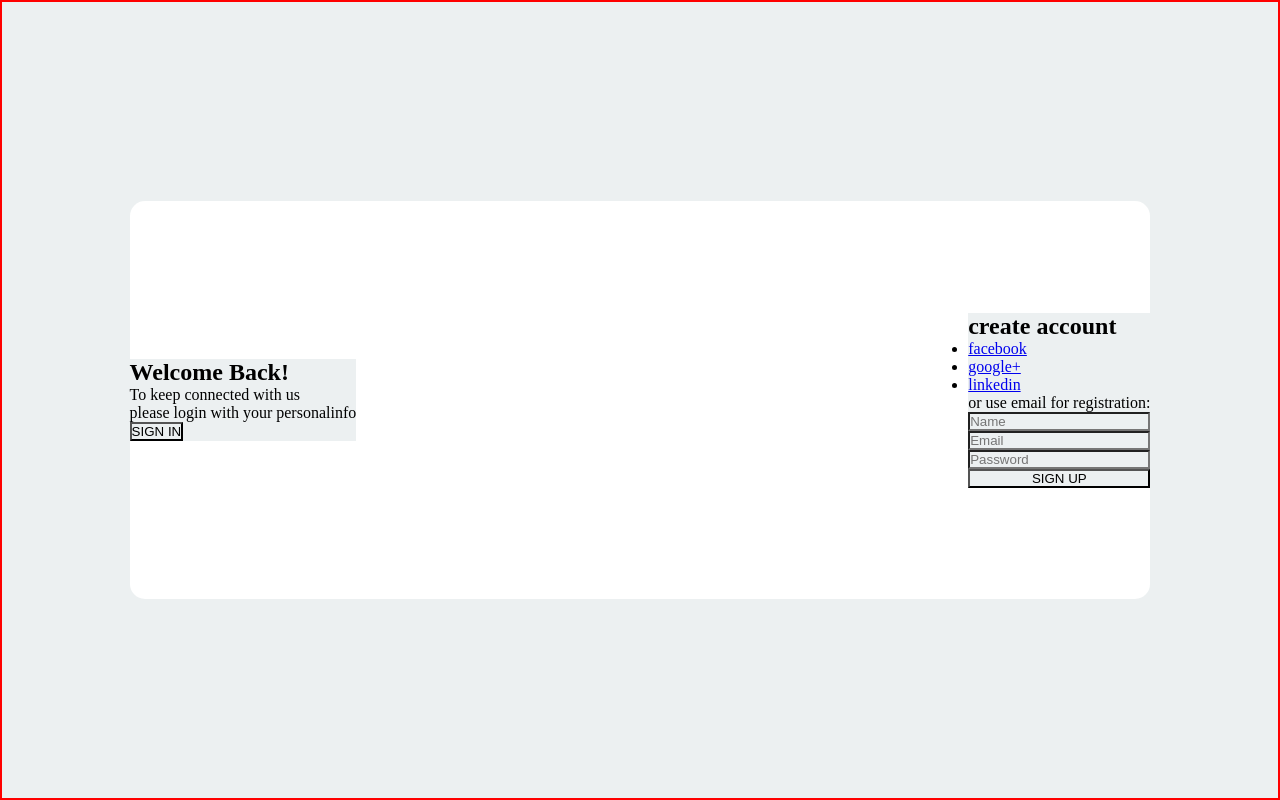
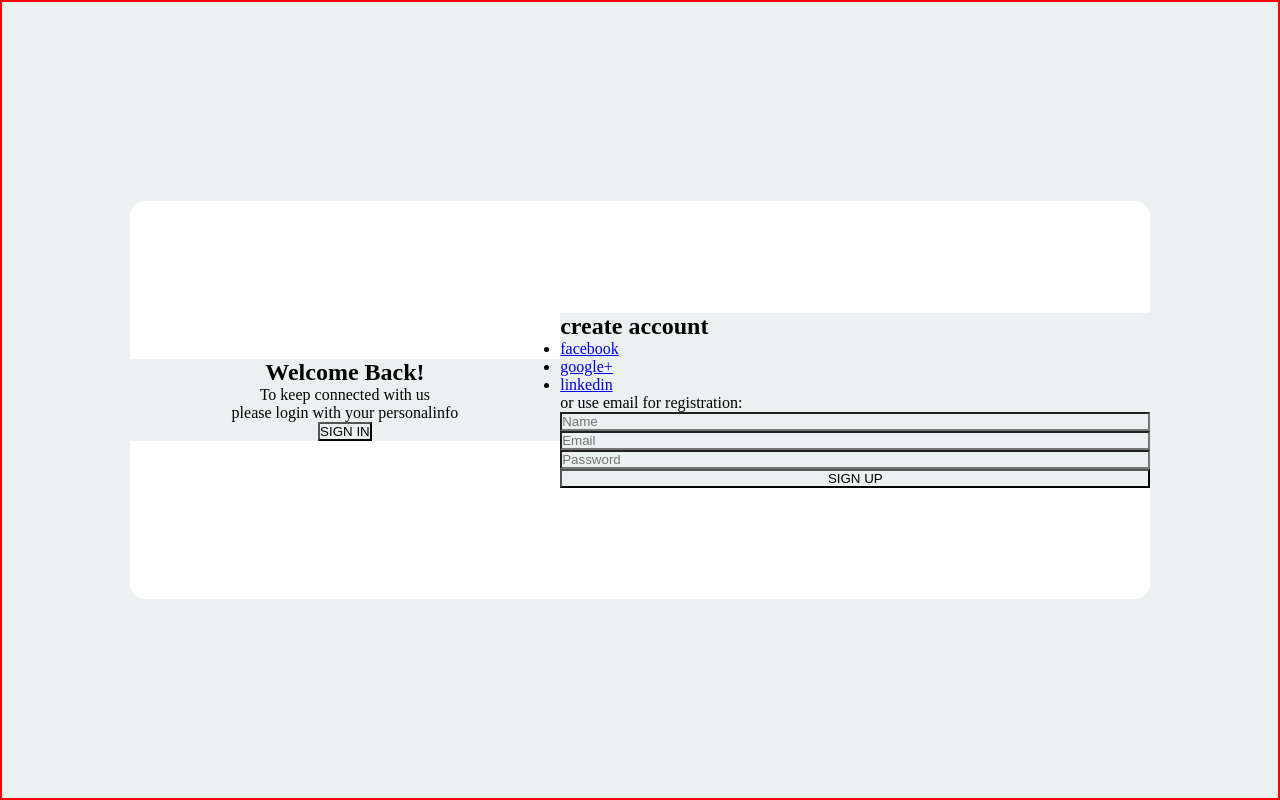
Before and after one commit to chagasleandro/Cadastro-Interativo, a plain HTML site: page Iindex.html in a window 1280 px wide. Drawn offline with Linux system fonts and the light colour scheme.

Commit message:
Add files via upload

```diff
--- a/css/style.css
+++ b/css/style.css
@@ -28,6 +28,15 @@
     display: flex;
 }
 
+.first-column {
+    text-align: center;
+    flex: 1 0 auto;
+}
+
+.second-column {
+    flex: 2 0 auto;
+}
+
 .list-social-media {
     display: flex;
 }
```
